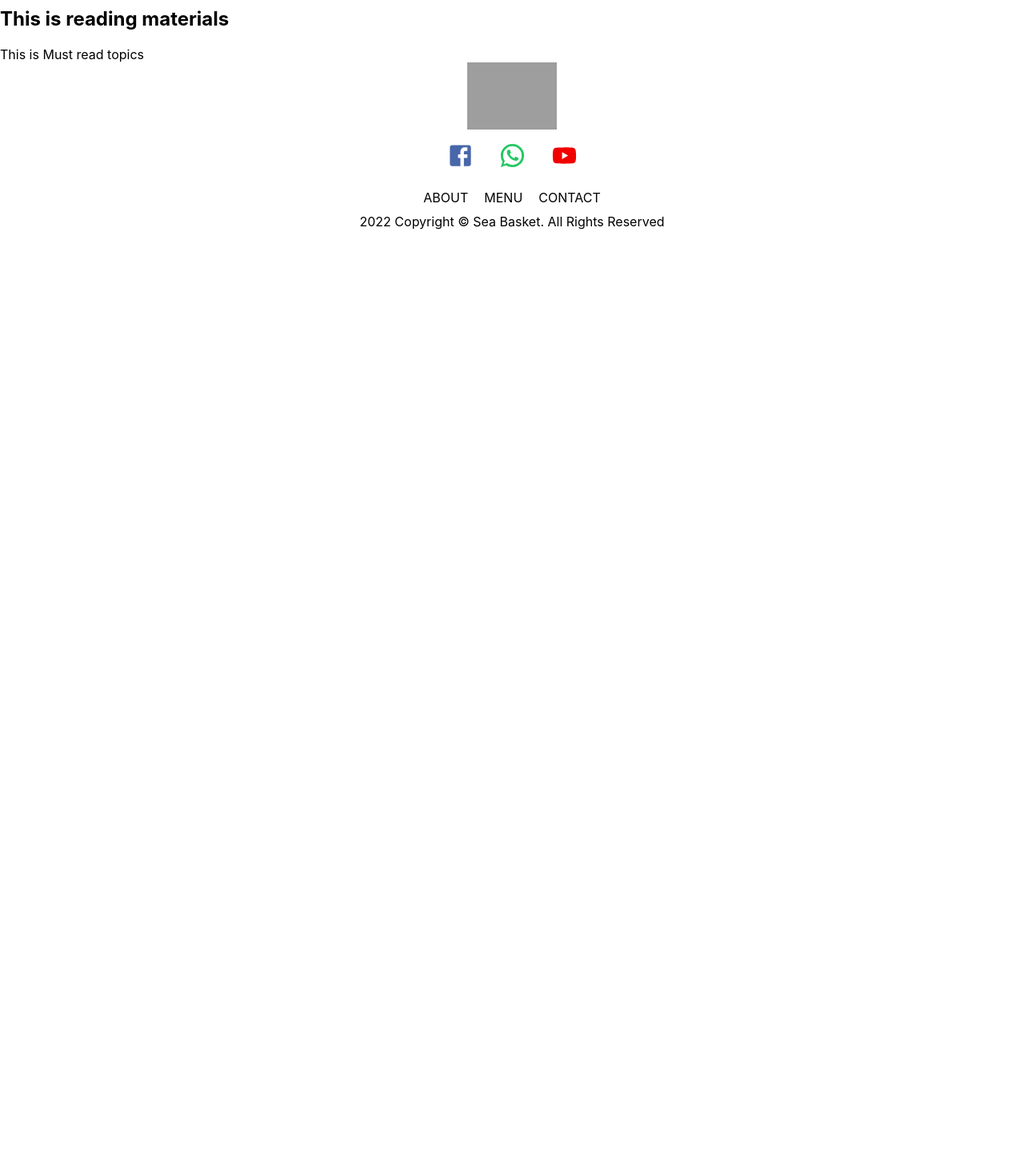
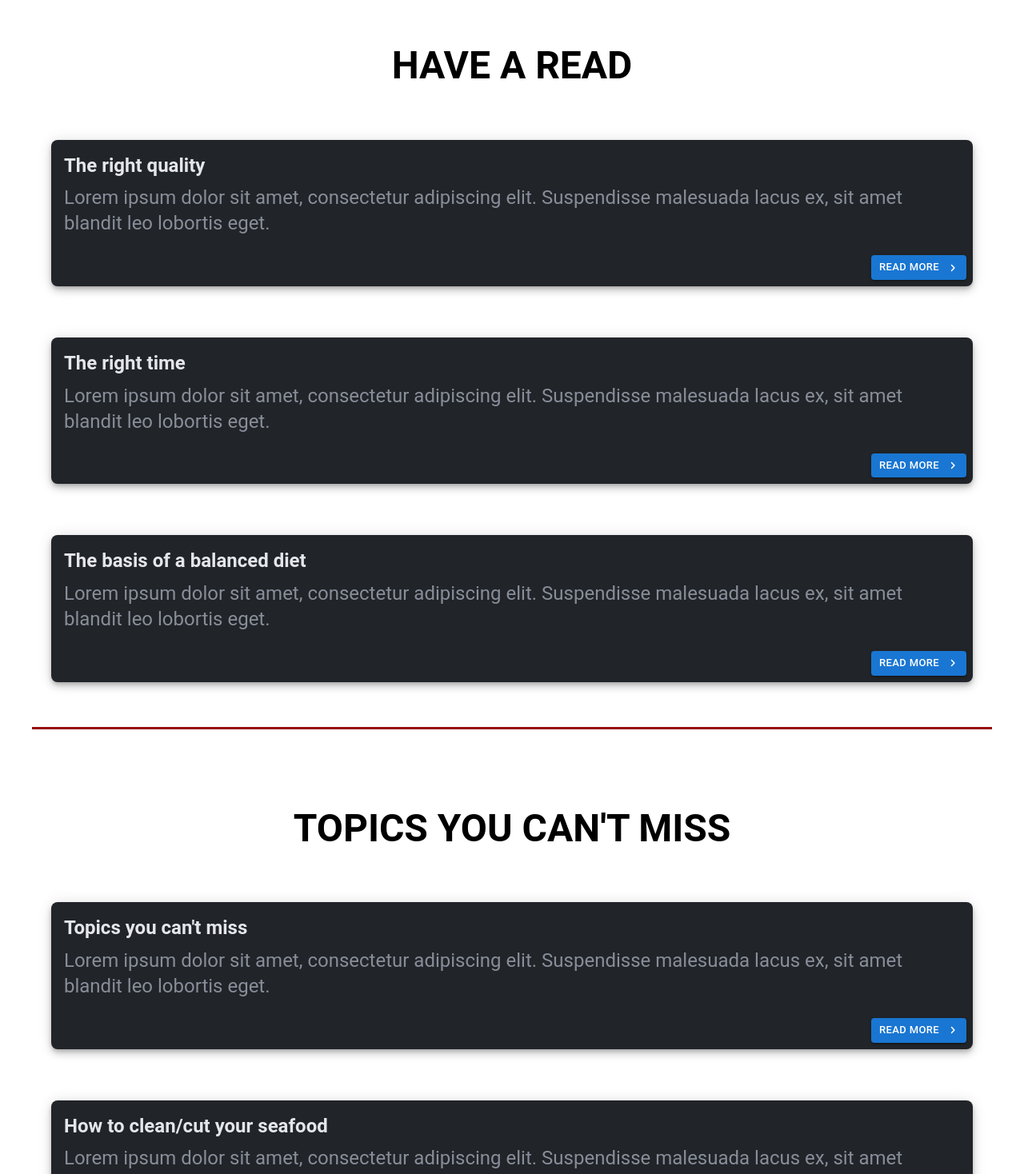
Before and after one commit to MK-Khan123/sea-basket-client, a React (Create React App) app: page /home in a window 1280 px wide. Shown: the part 2560-4028 px from the top of the page at 80% size. Before the commit the page ends 2847 px from the top, so only its background shows below. Built offline with nearby package versions, Linux system fonts and the light colour scheme; no server answers; grey boxes are pictures that could not be loaded.

Commit message:
FAQs, ReadingMaterials and HotTopics component framework done

```diff
--- a/src/components/Home/FAQs/FAQs.js
+++ b/src/components/Home/FAQs/FAQs.js
@@ -28,9 +28,8 @@ const FAQs = () => {
 
 
     return (
-        <div>
         <Container id='faqs' sx={{ paddingBottom: 5, borderBottom: '3px solid #970C0C' }}>
-                <Typography mt={12} mb={6} textTransform='uppercase' textAlign='center' fontWeight='bold' variant="h3" gutterBottom component="div">
+            <Typography mt={12} textTransform='uppercase' textAlign='center' fontWeight='bold' variant="h3" gutterBottom component="div">
                 FAQs
             </Typography>
             <Box
@@ -47,10 +46,7 @@ const FAQs = () => {
                         return (
                             <Box mt={4}>
                                 <Accordion>
-                                        <AccordionSummary
-                                            expandIcon={<ExpandMoreIcon />}
-                                            id={`${_id}`}
-                                        >
+                                    <AccordionSummary expandIcon={<ExpandMoreIcon />} id={`${_id}`}>
                                         <Typography fontWeight="bold" variant="h5" gutterBottom component="div">{question}</Typography>
                                     </AccordionSummary>
                                     <AccordionDetails>
@@ -63,7 +59,6 @@ const FAQs = () => {
                 }
             </Box>
         </Container>
-        </div>
     );
 };
 
--- a/src/components/Home/HotTopics/HotTopics.js
+++ b/src/components/Home/HotTopics/HotTopics.js
@@ -1,10 +1,93 @@
 import React from 'react';
+import { Box, Button, Card, CardActionArea, CardActions, CardContent, Container, Typography } from '@mui/material';
+import ChevronRightRoundedIcon from '@mui/icons-material/ChevronRightRounded';
 
 const HotTopics = () => {
+    const hotTopicsData = [
+        {
+            _id: "01",
+            article_title: "Topics you can't miss",
+            article_description: "Lorem ipsum dolor sit amet, consectetur adipiscing elit. Suspendisse malesuada lacus ex, sit amet blandit leo lobortis eget."
+        },
+        {
+            _id: "02",
+            article_title: "How to clean/cut your seafood",
+            article_description: "Lorem ipsum dolor sit amet, consectetur adipiscing elit. Suspendisse malesuada lacus ex, sit amet blandit leo lobortis eget."
+        }
+    ];
+
     return (
-        <div>
-            This is Must read topics
-        </div>
+        <Container id='topics-you-cant-miss' sx={{ paddingBottom: 5, borderBottom: '3px solid #970C0C' }}>
+            <Typography
+                mt={12}
+                textTransform='uppercase'
+                textAlign='center'
+                fontWeight='bold'
+                variant="h3"
+                gutterBottom
+                component="div"
+            >
+                Topics you can't miss
+            </Typography>
+            <Box
+                sx={{
+                    display: 'flex',
+                    flexDirection: 'column',
+                    justifyContent: 'center',
+                    alignItems: 'center'
+                }}
+            >
+                {
+                    hotTopicsData.map(hotTopic => {
+                        const { article_title, article_description, _id } = hotTopic;
+                        return (
+                            <Box key={_id} mt={4}>
+                                <Card
+                                    sx={{
+                                        boxShadow: 6,
+                                        borderRadius: 2,
+                                        backgroundColor: '#212428',
+                                        marginY: 2
+                                    }}
+                                >
+                                    <CardActionArea>
+                                        <CardContent>
+                                            <Typography
+                                                fontWeight='bold'
+                                                gutterBottom
+                                                variant="h5"
+                                                component="div"
+                                                color="#E4E6EA"
+                                            >
+                                                {article_title}
+                                            </Typography>
+                                            <Typography
+                                                variant="h5"
+                                                color="#878E99"
+                                            >
+                                                {article_description}
+                                            </Typography>
+                                        </CardContent>
+                                        <CardActions>
+                                            <Box sx={{ width: '100%', textAlign: 'end' }}>
+                                                <Button
+                                                    variant='contained'
+                                                    endIcon={<ChevronRightRoundedIcon />}
+                                                    size="small"
+                                                    color="primary"
+                                                >
+                                                    Read More
+                                                </Button>
+                                            </Box>
+                                        </CardActions>
+                                    </CardActionArea>
+                                </Card>
+                            </Box>
+                        );
+                    })
+                }
+            </Box>
+        </Container>
     );
 };
 
--- a/src/components/Home/ReadingMaterials/ReadingMaterials.js
+++ b/src/components/Home/ReadingMaterials/ReadingMaterials.js
@@ -1,10 +1,99 @@
 import React from 'react';
+import { Box, Button, Card, CardActionArea, CardActions, CardContent, Container, Typography } from '@mui/material';
+import ChevronRightRoundedIcon from '@mui/icons-material/ChevronRightRounded';
 
 const ReadingMaterials = () => {
+
+    const readingMaterialData = [
+        {
+            _id: "01",
+            article_title: "The right quality",
+            article_description: "Lorem ipsum dolor sit amet, consectetur adipiscing elit. Suspendisse malesuada lacus ex, sit amet blandit leo lobortis eget."
+        },
+        {
+            _id: "02",
+            article_title: "The right time",
+            article_description: "Lorem ipsum dolor sit amet, consectetur adipiscing elit. Suspendisse malesuada lacus ex, sit amet blandit leo lobortis eget."
+        },
+        {
+            _id: "03",
+            article_title: "The basis of a balanced diet",
+            article_description: "Lorem ipsum dolor sit amet, consectetur adipiscing elit. Suspendisse malesuada lacus ex, sit amet blandit leo lobortis eget."
+        }
+    ];
+
     return (
-        <div>
-            <h2>This is reading materials</h2>
-        </div>
+        <Container id='have-a-read' sx={{ paddingBottom: 5, borderBottom: '3px solid #970C0C' }}>
+            <Typography
+                mt={12}
+                textTransform='uppercase'
+                textAlign='center'
+                fontWeight='bold'
+                variant="h3"
+                gutterBottom
+                component="div"
+            >
+                Have a read
+            </Typography>
+            <Box
+                sx={{
+                    display: 'flex',
+                    flexDirection: 'column',
+                    justifyContent: 'center',
+                    alignItems: 'center'
+                }}
+            >
+                {
+                    readingMaterialData.map(readingMaterial => {
+                        const { article_title, article_description, _id } = readingMaterial;
+                        return (
+                            <Box key={_id} mt={4}>
+                                <Card
+                                    sx={{
+                                        boxShadow: 6,
+                                        borderRadius: 2,
+                                        backgroundColor: '#212428',
+                                        marginY: 2
+                                    }}
+                                >
+                                    <CardActionArea>
+                                        <CardContent>
+                                            <Typography
+                                                fontWeight='bold'
+                                                gutterBottom
+                                                variant="h5"
+                                                component="div"
+                                                color="#E4E6EA"
+                                            >
+                                                {article_title}
+                                            </Typography>
+                                            <Typography
+                                                variant="h5"
+                                                color="#878E99"
+                                            >
+                                                {article_description}
+                                            </Typography>
+                                        </CardContent>
+                                        <CardActions>
+                                            <Box sx={{ width: '100%', textAlign: 'end' }}>
+                                                <Button
+                                                    variant='contained'
+                                                    endIcon={<ChevronRightRoundedIcon />}
+                                                    size="small"
+                                                    color="primary"
+                                                >
+                                                    Read More
+                                                </Button>
+                                            </Box>
+                                        </CardActions>
+                                    </CardActionArea>
+                                </Card>
+                            </Box>
+                        );
+                    })
+                }
+            </Box>
+        </Container>
     );
 };
 
```
Lines whose indentation alone changed are shown as unchanged.
